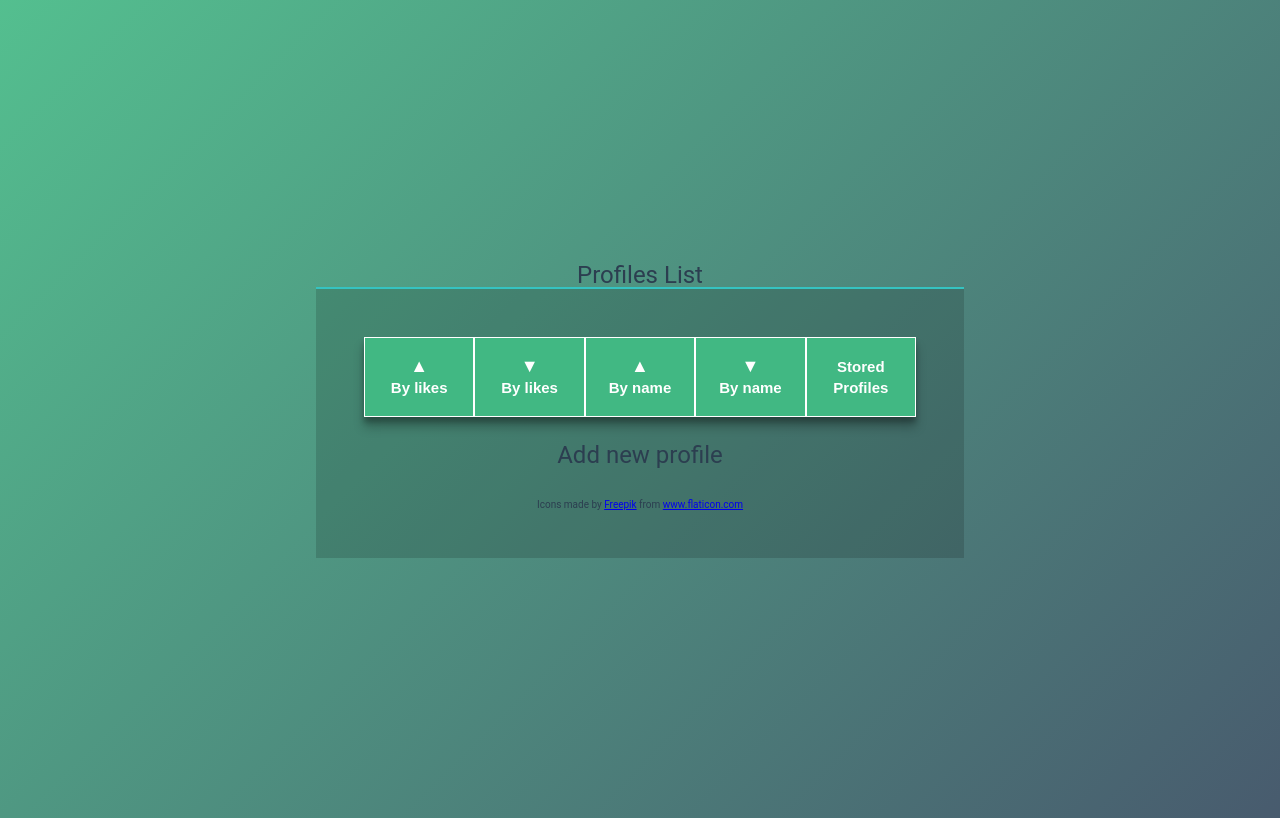
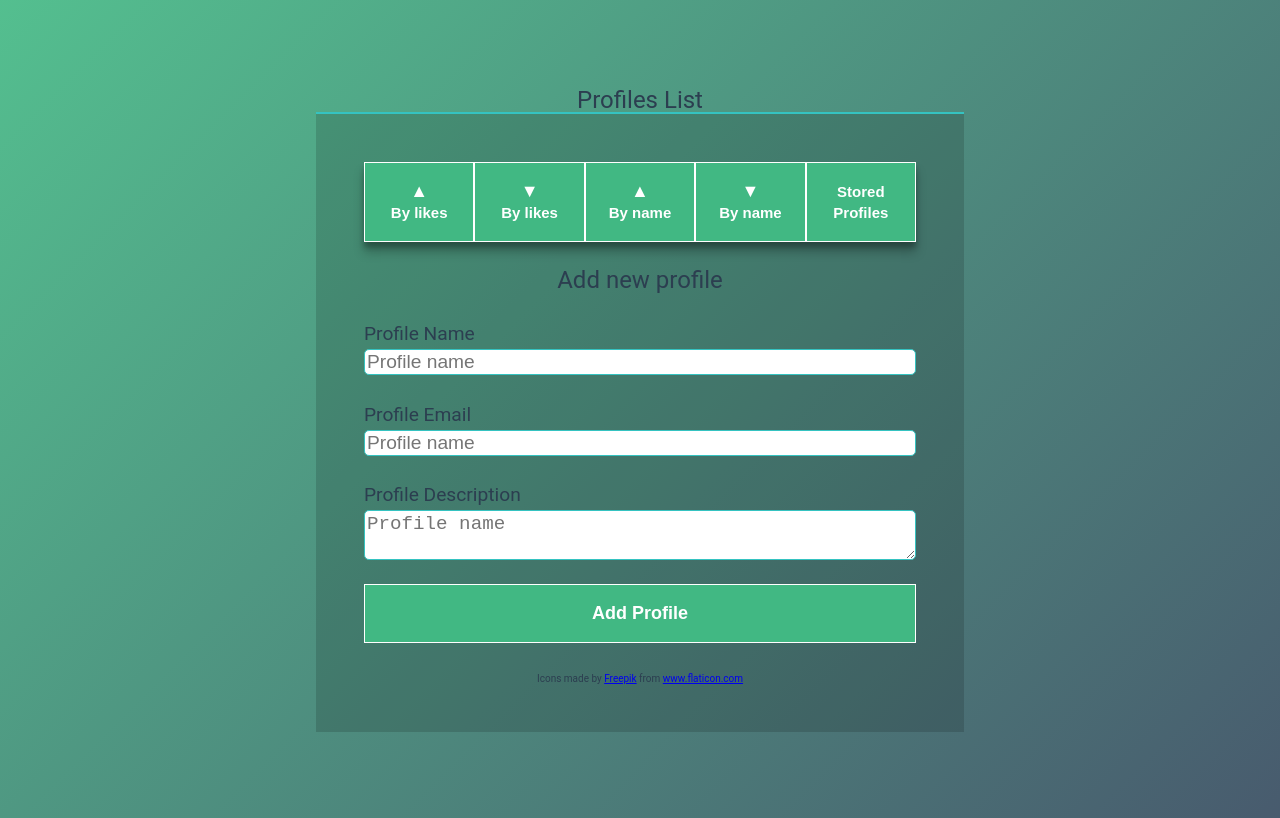
Before and after one commit to glorifiedKing/vue-profiles, a Vue app: page / in a window 1280 px wide. Both pictures are taken after a click on the button "Add Profile". Built offline with nearby package versions, Linux system fonts and the light colour scheme.

Commit message:
adding the new object to the profiles list

```diff
--- a/src/App.vue
+++ b/src/App.vue
@@ -14,6 +14,21 @@
       </div>
       <div class="add-profile" :class="!addProfile ? 'hidden' : ''">
         <p>Add new profile</p>
+        <p>
+          <label for="prof-name">Profile Name</label>
+          <input v-model="prof.name" placeholder="Profile name" id="prof-name" />
+        </p>
+        <p>
+          <label for="prof-name">Profile Email</label>
+          <input type="email" v-model="prof.email" placeholder="Profile name" id="prof-name" />
+        </p>
+        <p>
+          <label for="prof-description">Profile Description</label>
+          <textarea v-model="prof.description" placeholder="Profile name" id="prof-description"></textarea>
+        </p>
+        <p>
+          <button @click="addNewProfile">Add Profile</button>
+        </p>
       </div>
       <div :class="addProfile ? 'hidden' : ''">
         <ProfileCard
@@ -70,7 +85,10 @@ export default {
           comment: "Nice to be Anna"
         }
       ],
-      addProfile: false
+      addProfile: false,
+      prof: {
+        name: '', email: '', description: ''
+      }
     };
   },
 
@@ -109,13 +127,34 @@ export default {
     },
     toggleProfileAdd() {
       this.addProfile = !this.addProfile;
+    },
+    addNewProfile() {
+      if(!this.prof.name) {
+        alert('The name field is required');
+      }
+      else if(!this.prof.email) {
+        alert('The email field is required');
+      }
+      else if(!this.prof.description) {
+        alert('The description field is required');
+      } else {
+        this.profiles.push({
+          id: (this.profiles.length + 1),
+          name: this.prof.name,
+          email: this.prof.email,
+          description: this.prof.description,
+          likes: 0,
+          comment: ''
+        });
+
+        this.addProfile = !this.addProfile;
+      }
     }
-
   }
 };
 </script>
 
-<style>
+<style lang="css">
 html, body {
   margin: 0;
 }
@@ -141,6 +180,29 @@ html, body {
 
 .hidden {
   display: none;
+}
+
+.add-profile {
+  margin-top: 1em;
+}
+.add-profile p {
+  text-align: left;
+  padding: 0;
+  width: 100%;
+  display: flex;
+  flex-direction: column;
+}
+.add-profile p label {
+  font-size: 1.2rem;
+  padding: .2em 0;
+}
+.add-profile p input, .add-profile p textarea {
+  border: thin solid #35c3c1;
+  border-radius: 5px;
+  font-size: 1.2rem;
+}
+.add-profile p:first-child {
+  text-align: center;
 }
 
 button {
```
